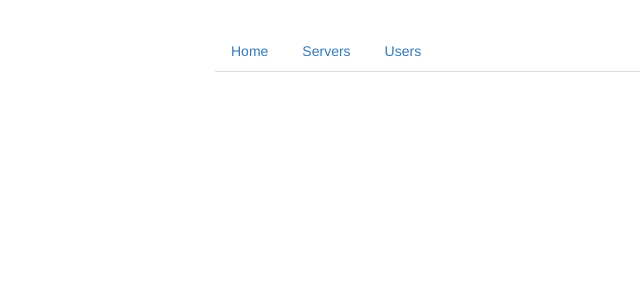
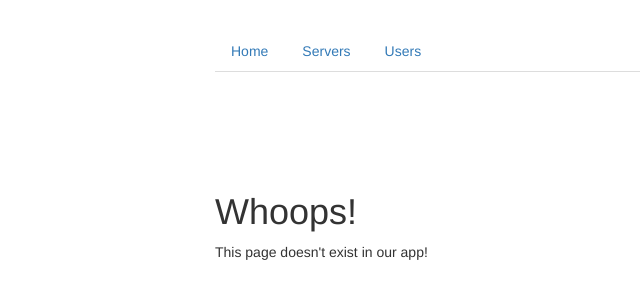
Before and after one commit to du-almeidalima/angular-course, an Angular app: page /not-found in a window 1280 px wide. Before the commit this address led to /. Shown: the top 300 px of the page, without its empty margins (50-690 px from the left). Built offline with nearby package versions, Linux system fonts and the light colour scheme.

Commit message:
Section 11: Outsourcing the Route Configuration

```diff
--- /dev/null
+++ b/src/app/app-routing.module.ts
@@ -0,0 +1,116 @@
+import {NgModule} from '@angular/core';
+import {RouterModule, Routes} from '@angular/router';
+
+import {HomeComponent} from './home/home.component';
+import {UsersComponent} from './users/users.component';
+import {UserComponent} from './users/user/user.component';
+import {ServersComponent} from './servers/servers.component';
+import {EditServerComponent} from './servers/edit-server/edit-server.component';
+import {ServerComponent} from './servers/server/server.component';
+import {PageNotFoundComponent} from './page-not-found/page-not-found.component';
+
+const appRoutes: Routes = [
+  {  path: '', component: HomeComponent },
+  // Users
+  {  path: 'users', component: UsersComponent , children: [
+      {  path: ':id/:name', component: UserComponent }
+    ]},
+  // Servers
+  {  path: 'servers', component: ServersComponent, children: [
+      {  path: ':id/edit', component: EditServerComponent },
+      {  path: ':id', component: ServerComponent }
+    ]
+  },
+  // PageNotFound
+  {
+    path: 'not-found', component: PageNotFoundComponent
+  },
+  {
+    path: 'something', redirectTo: '/not-found', // Remember to use absolute paths
+  },
+  {
+    path: '**', redirectTo: '/not-found'
+  }
+];
+
+// We don't need to add declarations here because those components are already on AppModule, just those one
+@NgModule({
+  imports: [ RouterModule.forRoot(appRoutes) ],
+
+  // The export is a way for us to add the "imports" of this module to another module, in our case, the only thing we want is the RouterModu
+  exports: [ RouterModule ]
+})
+// Now, with everything in place, we will add this module to our main module
+export class AppRoutingModule {
+
+}
+/**
+ * To pass parameters dynamically, use the ":" on the "path" of the rout, this tells Angular that this will be a dynamic part of the path
+ */
+
+/**
+ * Since Routing is something that should be available app-wide, I'm going to place it into the AppModule.
+ * It needs to be imported from '@angular/router'.
+ *
+ * It should hold an array of routes, each route is a Js object. It should follow a specific pattern so Angular can user
+ * {
+ *     path: 'user',
+ *     component: UsersComponent
+ * }
+ *
+ * this will access, for this case, localhost:4200/user. After, the "component" addition tells Angular what should be loaded when
+ * this route is accessed, in this case it will load the component UsersComponent, which will be our "page".
+ * It's important that this component is configured to serve as a page, so it has all the content of the page.
+ *
+ * After creating our routes array we need to add it to Angular imports. One can do so by adding "RouterModule" to "imports" array
+ * and in this "RouterModule" we call forRoot() and register our routes array.
+ *
+ * Alright! now the only piece missing is how to only render the current selected component. We need to tell Angular WHERE to display it.
+ * One can do so by adding "<router-outlet></router-outlet>" Directive (That looks like a component)
+ * in where the components loaded by the route should be displayed. This will mark the place where the components should be displayed.
+ * In this case in the app.component.html
+ */
+
+/**
+ * Setting up Child (Nested) Routes
+ *
+ * So our routes used to look like this
+ * const appRoutes: Routes = [
+ * {  path: '', component: HomeComponent },                    // localhost:4200
+ * {  path: 'users', component: UsersComponent },              // localhost:4200/users
+ * {  path: 'users/:id/:name', component: UserComponent },     // Loading a single user by passing parameters
+ * {  path: 'servers', component: ServersComponent },          // localhost:4200/servers
+ * {  path: 'servers/:id/edit', component: EditServerComponent },
+ * {  path: 'servers/:id', component: ServerComponent }
+ * ];
+ *
+ * We can make it better approach to this, note that we have lots of duplicated routes. check above the solution
+ */
+
+/**
+ * Let's say that the url doesn't exist. In this case, we could create a route for a component that represents our NotFound page.
+ * And then, for the other paths we could just "redirectTo" this component.
+ *
+ * But how could we map all possible paths that are not mapped to a component!?
+ * for that we can use the "**" wildcard
+ *
+ * IMPORTANT: This should be the last item of the array! Otherwise it would override the others
+ */
+
+
+
+
+
+/**
+ * Important: Redirection Path Matching
+ * In our example, we didn't encounter any issues when we tried to redirect the user. But that's not always the case when adding
+ * redirections.
+ * By default, Angular matches paths by prefix. That means, that the following route will match both /recipes  and just /
+ * { path: '', redirectTo: '/somewhere-else' }
+ * Actually, Angular will give you an error here, because that's a common gotcha: This route will now ALWAYS redirect you! Why?
+ * Since the default matching strategy is "prefix" , Angular checks if the path you entered in the URL does start with the path specified
+ * in the route. Of course every path starts with ''  (Important: That's no whitespace, it's simply "nothing").
+ * To fix this behavior, you need to change the matching strategy to "full" :
+ * { path: '', redirectTo: '/somewhere-else', pathMatch: 'full' }
+ * Now, you only get redirected, if the full path is ''  (so only if you got NO other content in your path in this example).
+ */
--- a/src/app/app.module.ts
+++ b/src/app/app.module.ts
@@ -1,32 +1,17 @@
-import { BrowserModule } from '@angular/platform-browser';
-import { NgModule } from '@angular/core';
-import { FormsModule } from '@angular/forms';
-import {RouterModule, Routes} from '@angular/router';
+import {BrowserModule} from '@angular/platform-browser';
+import {NgModule} from '@angular/core';
+import {FormsModule} from '@angular/forms';
 
-import { AppComponent } from './app.component';
-import { HomeComponent } from './home/home.component';
-import { UsersComponent } from './users/users.component';
-import { ServersComponent } from './servers/servers.component';
-import { UserComponent } from './users/user/user.component';
-import { EditServerComponent } from './servers/edit-server/edit-server.component';
-import { ServerComponent } from './servers/server/server.component';
-import { ServersService } from './servers/servers.service';
-
-
-const appRoutes: Routes = [
-  {  path: '', component: HomeComponent },                    // localhost:4200
-
-  {  path: 'users', component: UsersComponent , children: [
-      {  path: ':id/:name', component: UserComponent }
-    ]},
-
-  {  path: 'servers', component: ServersComponent, children: [
-      {  path: ':id/edit', component: EditServerComponent },
-      {  path: ':id', component: ServerComponent }
-    ]
-  }
-
-];
+import {AppComponent} from './app.component';
+import {HomeComponent} from './home/home.component';
+import {UsersComponent} from './users/users.component';
+import {ServersComponent} from './servers/servers.component';
+import {UserComponent} from './users/user/user.component';
+import {EditServerComponent} from './servers/edit-server/edit-server.component';
+import {ServerComponent} from './servers/server/server.component';
+import {ServersService} from './servers/servers.service';
+import {PageNotFoundComponent} from './page-not-found/page-not-found.component';
+import {AppRoutingModule} from './app-routing.module';
 
 @NgModule({
   declarations: [
@@ -36,12 +21,13 @@ const appRoutes: Routes = [
     ServersComponent,
     UserComponent,
     EditServerComponent,
-    ServerComponent
+    ServerComponent,
+    PageNotFoundComponent
   ],
   imports: [
     BrowserModule,
     FormsModule,
-    RouterModule.forRoot(appRoutes)
+    AppRoutingModule
   ],
   providers: [ServersService],
   bootstrap: [AppComponent]
@@ -49,44 +35,7 @@ const appRoutes: Routes = [
 export class AppModule { }
 
 /**
- * To pass parameters dynamically, use the ":" on the "path" of the rout, this tells Angular that this will be a dynamic part of the path
+ * Since our "routes" array was growing to big, we move it to another module! The app-routing.module.ts.
+ *
+ * There we configured our RouterModule and then exported it! Now here, we're just importing it from AppRoutingModule
  */
-
-/**
- * Since Routing is something that should be available app-wide, I'm going to place it into the AppModule.
- * It needs to be imported from '@angular/router'.
- *
- * It should hold an array of routes, each route is a Js object. It should follow a specific pattern so Angular can user
- * {
- *     path: 'user',
- *     component: UsersComponent
- * }
- *
- * this will access, for this case, localhost:4200/user. After, the "component" addition tells Angular what should be loaded when
- * this route is accessed, in this case it will load the component UsersComponent, which will be our "page".
- * It's important that this component is configured to serve as a page, so it has all the content of the page.
- *
- * After creating our routes array we need to add it to Angular imports. One can do so by adding "RouterModule" to "imports" array
- * and in this "RouterModule" we call forRoot() and register our routes array.
- *
- * Alright! now the only piece missing is how to only render the current selected component. We need to tell Angular WHERE to display it.
- * One can do so by adding "<router-outlet></router-outlet>" Directive (That looks like a component)
- * in where the components loaded by the route should be displayed. This will mark the place where the components should be displayed.
- * In this case in the app.component.html
- */
-
-/**
- * Setting up Child (Nested) Routes
- *
- * So our routes used to look like this
- * const appRoutes: Routes = [
- * {  path: '', component: HomeComponent },                    // localhost:4200
- * {  path: 'users', component: UsersComponent },              // localhost:4200/users
- * {  path: 'users/:id/:name', component: UserComponent },     // Loading a single user by passing parameters
- * {  path: 'servers', component: ServersComponent },          // localhost:4200/servers
- * {  path: 'servers/:id/edit', component: EditServerComponent },
- * {  path: 'servers/:id', component: ServerComponent }
- * ];
- *
- * We can make it better approach to this, note that we have lots of duplicated routes. check above the solution
- */
--- /dev/null
+++ b/src/app/page-not-found/page-not-found.component.html
@@ -0,0 +1,2 @@
+<h1 style="margin-top: 10vh;">Whoops!</h1>
+<p>This page doesn't exist in our app!</p>
--- /dev/null
+++ b/src/app/page-not-found/page-not-found.component.ts
@@ -0,0 +1,15 @@
+import { Component, OnInit } from '@angular/core';
+
+@Component({
+  selector: 'app-page-not-found',
+  templateUrl: './page-not-found.component.html',
+  styleUrls: ['./page-not-found.component.css']
+})
+export class PageNotFoundComponent implements OnInit {
+
+  constructor() { }
+
+  ngOnInit() {
+  }
+
+}
```
Also changed, not shown: src/app/page-not-found/page-not-found.component.css (added).
